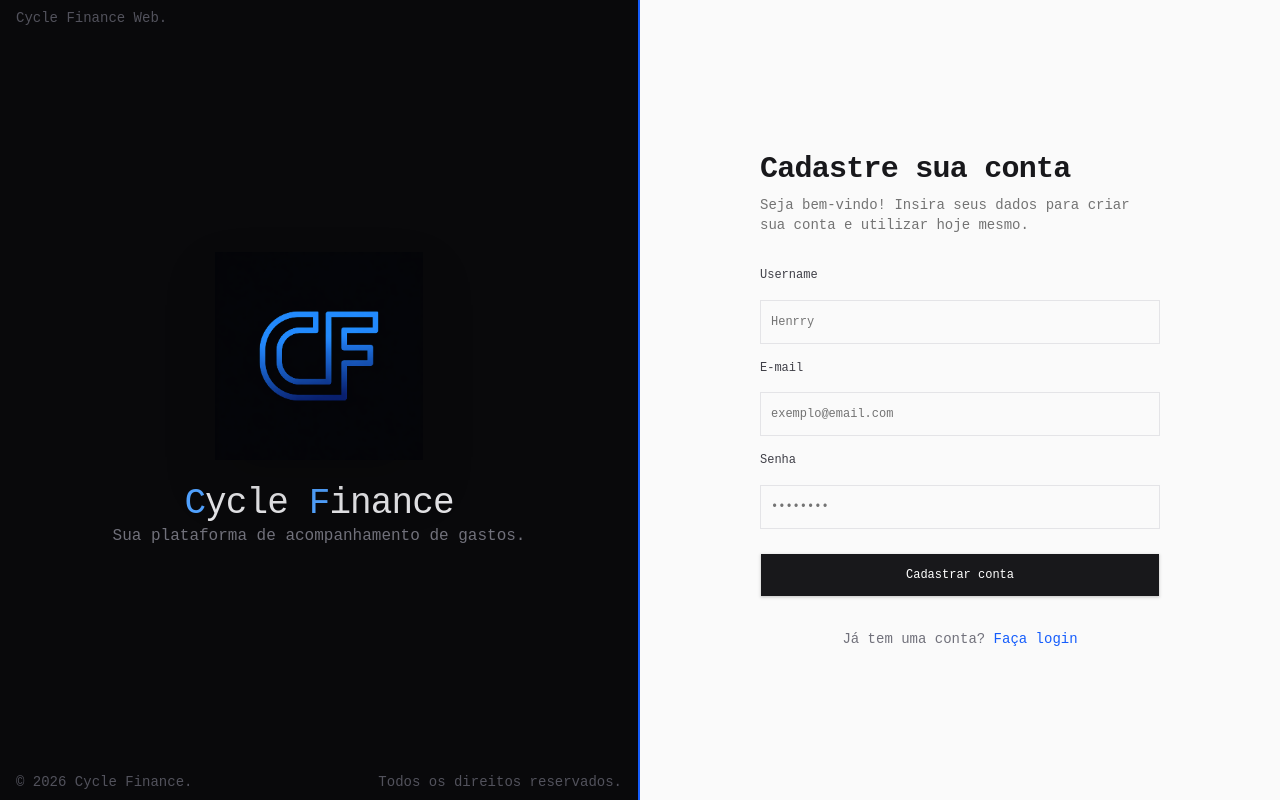
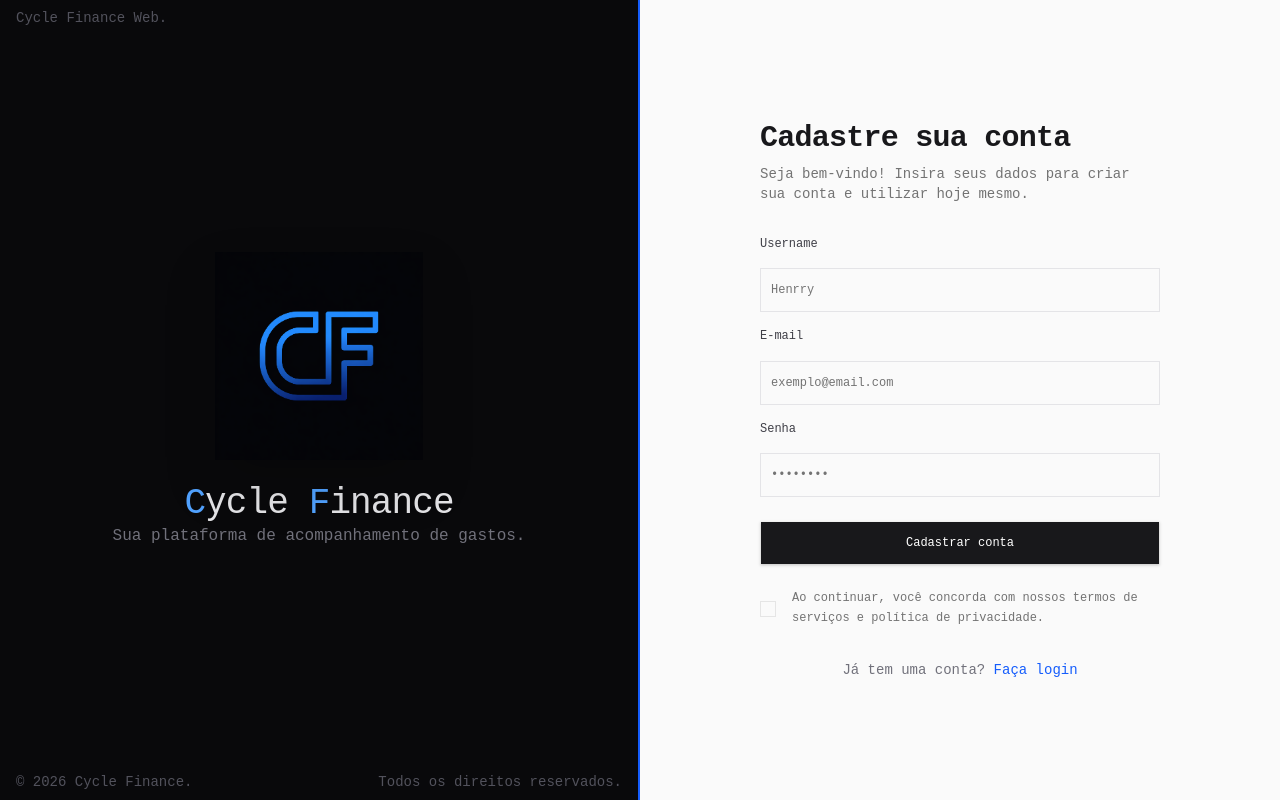
Before and after one commit to Henrry-Maximo/cycle_finance_app, a React (Vite) app in the folder web/: page /sign-up in a window 1280 px wide. Built offline with nearby package versions, Linux system fonts and the light colour scheme.

Commit message:
✨ feat: Add react hook form in sign up page

```diff
--- /dev/null
+++ b/web/src/components/ui/checkbox.tsx
@@ -0,0 +1,31 @@
+import * as React from "react"
+import { Checkbox as CheckboxPrimitive } from "radix-ui"
+
+import { cn } from "@/lib/utils"
+import { CheckIcon } from "@phosphor-icons/react"
+
+function Checkbox({
+  className,
+  ...props
+}: React.ComponentProps<typeof CheckboxPrimitive.Root>) {
+  return (
+    <CheckboxPrimitive.Root
+      data-slot="checkbox"
+      className={cn(
+        "peer relative flex size-4 shrink-0 items-center justify-center rounded-none border border-input transition-colors outline-none group-has-disabled/field:opacity-50 after:absolute after:-inset-x-3 after:-inset-y-2 focus-visible:border-ring focus-visible:ring-1 focus-visible:ring-ring/50 disabled:cursor-not-allowed disabled:opacity-50 aria-invalid:border-destructive aria-invalid:ring-1 aria-invalid:ring-destructive/20 aria-invalid:aria-checked:border-primary dark:bg-input/30 dark:aria-invalid:border-destructive/50 dark:aria-invalid:ring-destructive/40 data-checked:border-primary data-checked:bg-primary data-checked:text-primary-foreground dark:data-checked:bg-primary",
+        className
+      )}
+      {...props}
+    >
+      <CheckboxPrimitive.Indicator
+        data-slot="checkbox-indicator"
+        className="grid place-content-center text-current transition-none [&>svg]:size-3.5"
+      >
+        <CheckIcon
+        />
+      </CheckboxPrimitive.Indicator>
+    </CheckboxPrimitive.Root>
+  )
+}
+
+export { Checkbox }
--- a/web/src/pages/auth/sign-in.tsx
+++ b/web/src/pages/auth/sign-in.tsx
@@ -1,6 +1,6 @@
 import { Helmet } from 'react-helmet-async';
 import { useForm } from 'react-hook-form';
-import { Link } from 'react-router-dom';
+import { Link, useNavigate } from 'react-router-dom';
 import { toast } from 'sonner';
 import { z } from 'zod';
 
@@ -17,6 +17,7 @@ const signInForm = z.object({
 type SignInForm = z.infer<typeof signInForm>;
 
 export function SignIn() {
+  const navigate = useNavigate();
   const {
     register,
     handleSubmit,
@@ -29,12 +30,9 @@ export function SignIn() {
       // throw new Error('');
       await new Promise((resolve) => setTimeout(resolve, 2000));
 
-      toast.success('Enviamos um link de autenticação para o seu email.', {
-        action: {
-          label: 'Reenviar',
-          onClick: () => handleSignIn(data),
-        },
-      });
+      toast.success('Usuário autenticado com sucesso.');
+
+      navigate('/');
     } catch {
       toast.error('Credenciais inválidas.');
     }
--- a/web/src/pages/auth/sign-up.tsx
+++ b/web/src/pages/auth/sign-up.tsx
@@ -1,11 +1,46 @@
 import { Helmet } from 'react-helmet-async';
-import { Link } from 'react-router-dom';
+import { useForm } from 'react-hook-form';
+import { Link, useNavigate } from 'react-router-dom';
+import { toast } from 'sonner';
+import z from 'zod';
 
 import { Button } from '@/components/ui/button';
+import { Checkbox } from '@/components/ui/checkbox';
 import { Field, FieldLabel } from '@/components/ui/field';
 import { Input } from '@/components/ui/input';
+import { Label } from '@/components/ui/label';
+
+// eslint-disable-next-line @typescript-eslint/no-unused-vars
+const signUpForm = z.object({
+  username: z.string().min(3).max(18),
+  email: z.email(),
+  password: z.string().min(6),
+});
+
+type SignUpForm = z.infer<typeof signUpForm>;
 
 export function SignUp() {
+  const navigate = useNavigate();
+  const {
+    register,
+    handleSubmit,
+    formState: { isSubmitting },
+  } = useForm<SignUpForm>();
+
+  async function handleSignIn(data: SignUpForm) {
+    try {
+      console.log(data);
+      // throw new Error('');
+      await new Promise((resolve) => setTimeout(resolve, 2000));
+
+      toast.success('Usuário cadastrado com sucesso.');
+
+      navigate('/sign-in');
+    } catch {
+      toast.error('Error ao cadastrar usuário.');
+    }
+  }
+
   return (
     <>
       <Helmet title="Register" />
@@ -22,13 +57,17 @@ export function SignUp() {
             </p>
           </header>
 
-          <form className="flex flex-col gap-6">
+          <form
+            className="flex flex-col gap-6"
+            onSubmit={handleSubmit(handleSignIn)}
+          >
             <div className="space-y-4">
               <Field className="space-y-2">
                 <FieldLabel className="font-medium text-zinc-700">
                   Username
                 </FieldLabel>
                 <Input
+                  {...register('username')}
                   type="text"
                   placeholder="Henrry"
                   className="h-11 border-zinc-200 transition-all focus:ring-blue-600"
@@ -40,6 +79,7 @@ export function SignUp() {
                   E-mail
                 </FieldLabel>
                 <Input
+                  {...register('email')}
                   type="email"
                   placeholder="exemplo@email.com"
                   className="h-11 border-zinc-200 transition-all focus:ring-blue-600"
@@ -53,6 +93,7 @@ export function SignUp() {
                   </FieldLabel>
                 </div>
                 <Input
+                  {...register('password')}
                   type="password"
                   placeholder="••••••••"
                   className="h-11 border-zinc-200"
@@ -60,9 +101,28 @@ export function SignUp() {
               </Field>
             </div>
 
-            <Button className="h-11 w-full bg-zinc-900 text-white shadow-sm transition-all hover:cursor-pointer hover:border-2 hover:border-blue-600 hover:bg-zinc-800 hover:text-blue-400 active:scale-[0.98]">
+            <Button
+              className="h-11 w-full bg-zinc-900 text-white shadow-sm transition-all hover:cursor-pointer hover:border-2 hover:border-blue-600 hover:bg-zinc-800 hover:text-blue-400 active:scale-[0.98]"
+              disabled={isSubmitting}
+            >
               Cadastrar conta
             </Button>
+
+            <Field orientation="horizontal">
+              <Checkbox
+                id="terms-checkbox"
+                name="terms-checkbox"
+                required
+                disabled={isSubmitting}
+              />
+              <Label
+                htmlFor="terms-checkbox"
+                className="text-muted-foreground ml-2 text-xs leading-relaxed"
+              >
+                Ao continuar, você concorda com nossos termos de serviços e
+                política de privacidade.
+              </Label>
+            </Field>
           </form>
 
           <footer className="text-center">
```
